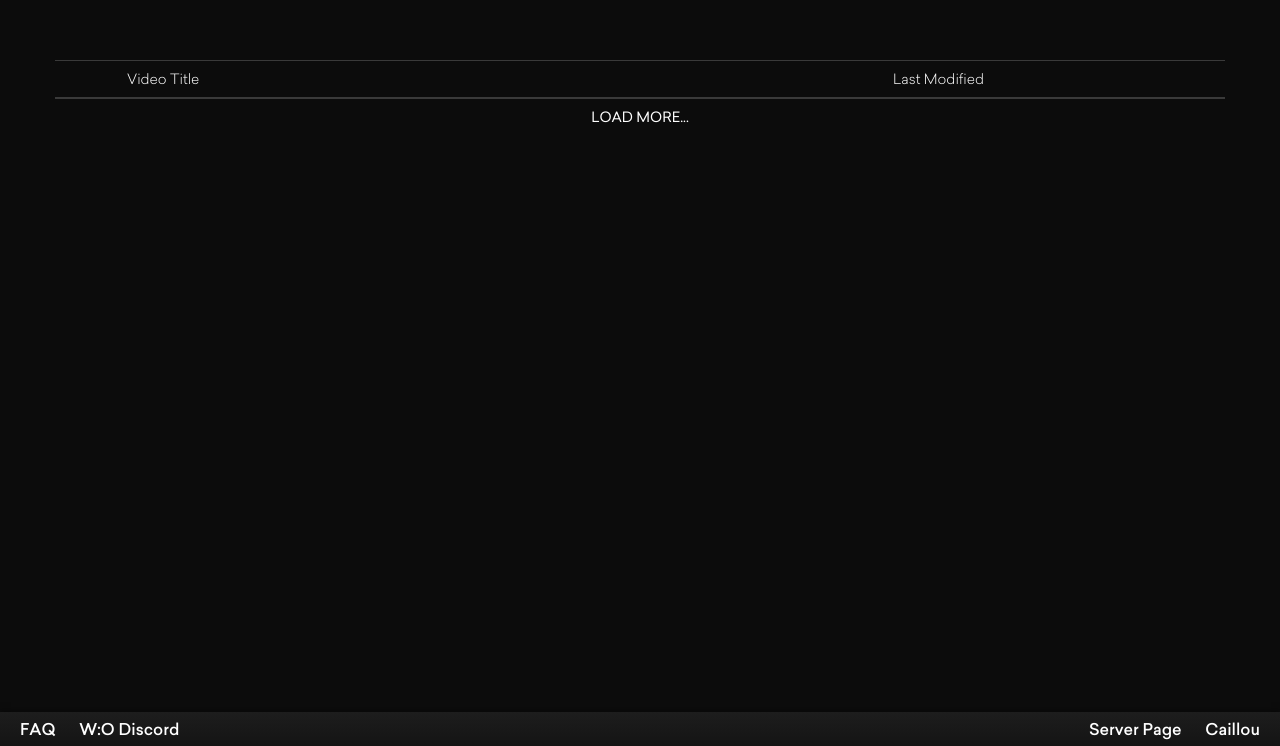
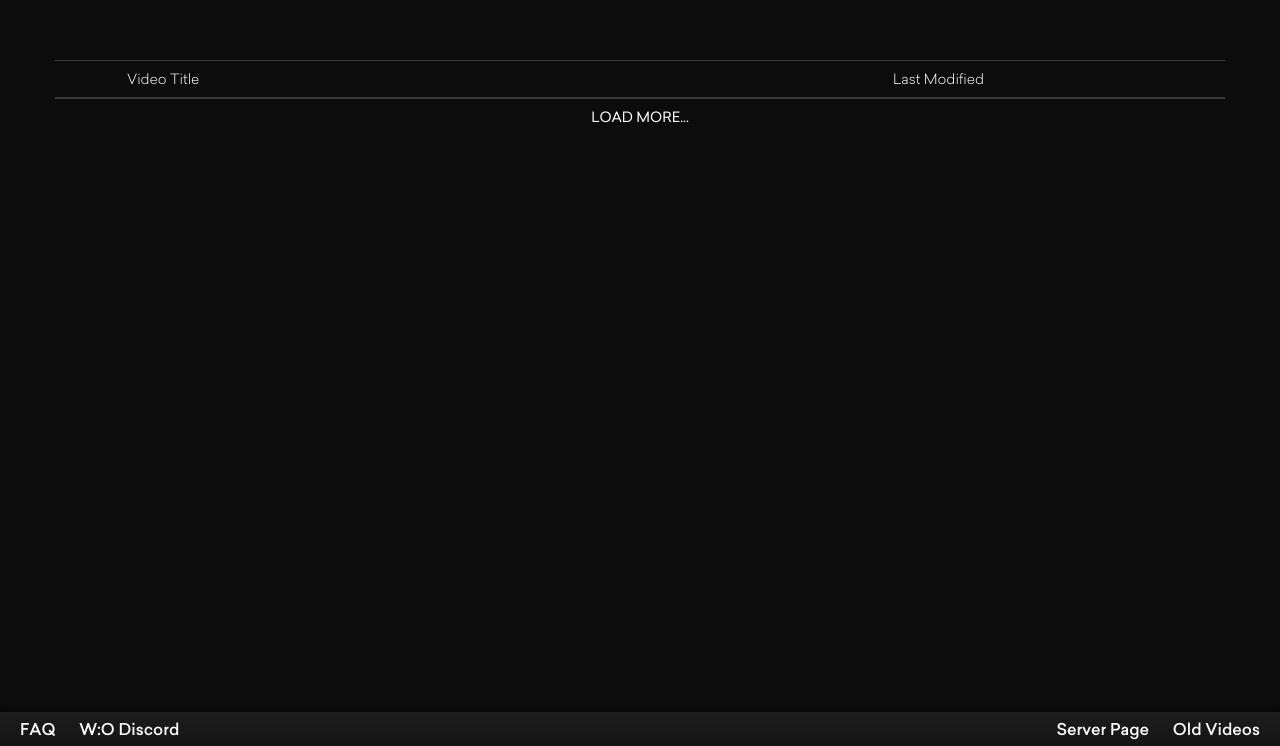
Before and after one commit to DominicJennings/GoAnimate2025, a website: page pages/html/list.html in a window 1280 px wide. Shown: the part 54-800 px from the top of the page. Drawn offline with Linux system fonts and the light colour scheme; no server answers.

Commit message:
Update list.html

```diff
--- a/pages/html/list.html
+++ b/pages/html/list.html
@@ -47,7 +47,7 @@
 
 	<nav id="foot-right">
 		<a href="/">Server Page</a>
-		<a href="#">Caillou</a>
+		<a href="/pages/html/oldlist.html">Old Videos</a>
 	</nav>
 </footer>
 
```
